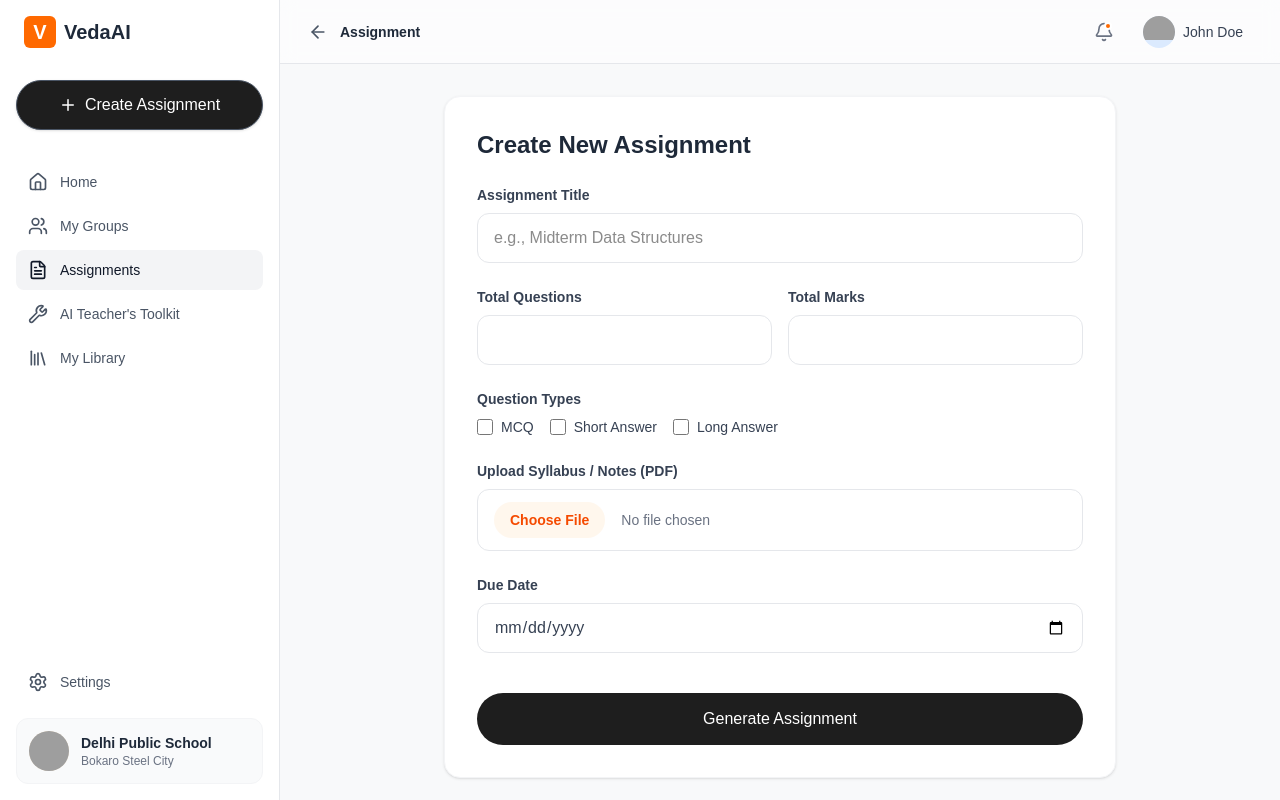
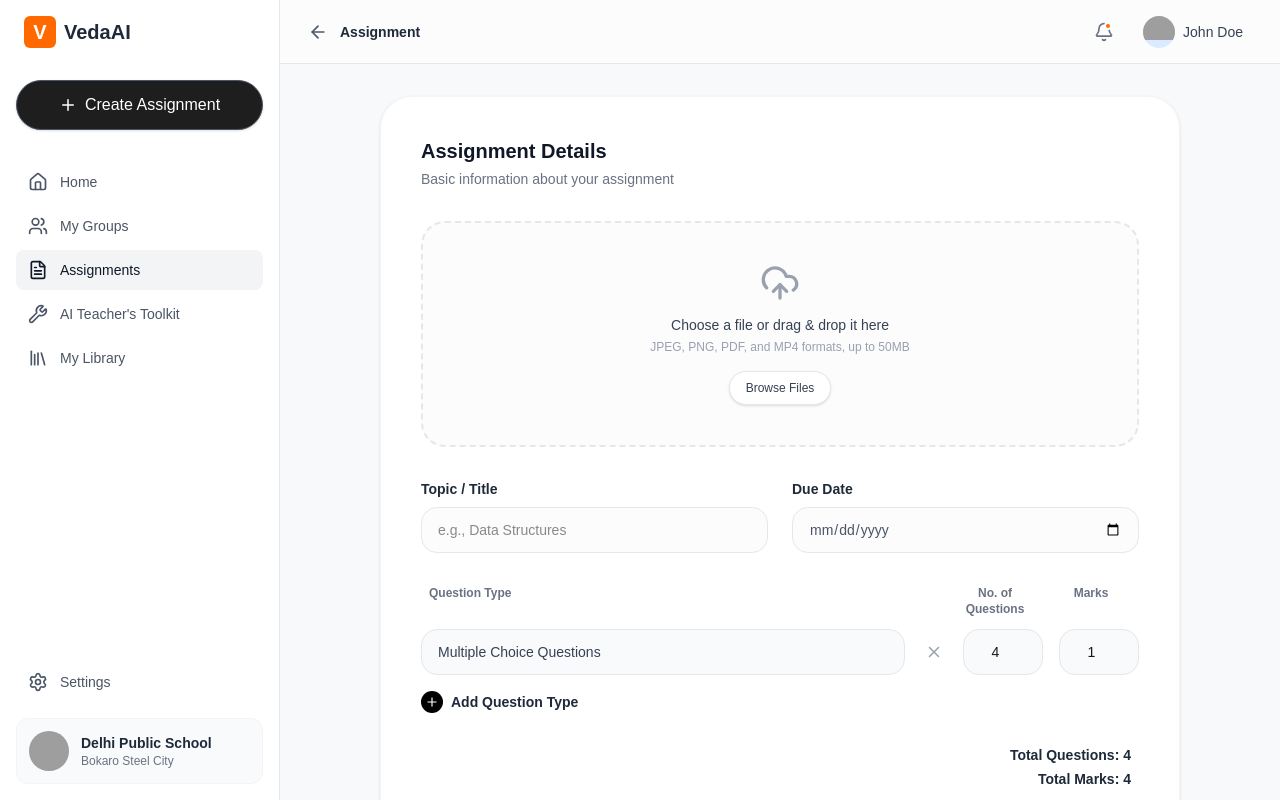
Before and after one commit to Nishan02/AI-Powered-Assessment-Creator-_Nishan, a Next.js app in the folder frontend/: page / in a window 1280 px wide. Both pictures are taken after a click on the button "Create Assignment". Built offline with nearby package versions, Linux system fonts and the light colour scheme; no server answers; grey boxes are pictures that could not be loaded.

Commit message:
Updated AssignmentForm.tsx

```diff
--- a/frontend/src/components/AssignmentForm.tsx
+++ b/frontend/src/components/AssignmentForm.tsx
@@ -1,15 +1,20 @@
 'use client';
 
 import { useState } from 'react';
-import { useForm, SubmitHandler } from 'react-hook-form';
+import { useForm, useFieldArray, useWatch, SubmitHandler } from 'react-hook-form';
+import { CloudUpload, X, Plus, ChevronLeft, ChevronRight } from 'lucide-react';
 import { useAssignmentStore } from '@/store/useAssignmentStore';
+
+interface QuestionRow {
+  type: string;
+  count: number;
+  marks: number;
+}
 
 interface IFormInput {
   title: string;
   dueDate: string;
-  questionTypes: string[];
-  totalQuestions: number;
-  totalMarks: number;
+  questionRows: QuestionRow[];
   additionalInstructions: string;
   file?: FileList;
 }
@@ -18,20 +23,40 @@ export default function AssignmentForm() {
   const { setAssignmentId, setView } = useAssignmentStore();
   const [isSubmitting, setIsSubmitting] = useState(false);
 
-  const { register, handleSubmit, formState: { errors } } = useForm<IFormInput>({
-    defaultValues: { questionTypes: [] }
+  const { register, control, handleSubmit, formState: { errors } } = useForm<IFormInput>({
+    defaultValues: {
+      questionRows: [{ type: 'Multiple Choice Questions', count: 4, marks: 1 }],
+    }
   });
+
+  const { fields, append, remove } = useFieldArray({
+    control,
+    name: 'questionRows',
+  });
+
+  // Watch the rows to calculate totals on the fly
+  const watchedRows = useWatch({ control, name: 'questionRows' });
+  const totalQuestions = watchedRows?.reduce((acc, row) => acc + (Number(row.count) || 0), 0) || 0;
+  const totalMarks = watchedRows?.reduce((acc, row) => acc + ((Number(row.count) || 0) * (Number(row.marks) || 0)), 0) || 0;
 
   const onSubmit: SubmitHandler<IFormInput> = async (data) => {
     setIsSubmitting(true);
     try {
+      // Extract unique question types for the backend
+      const questionTypes = Array.from(new Set(data.questionRows.map(r => r.type)));
+
       const formData = new FormData();
       formData.append('title', data.title);
       formData.append('dueDate', data.dueDate);
-      formData.append('questionTypes', JSON.stringify(data.questionTypes));
-      formData.append('totalQuestions', data.totalQuestions.toString());
-      formData.append('totalMarks', data.totalMarks.toString());
-      if (data.additionalInstructions) formData.append('additionalInstructions', data.additionalInstructions);
+      formData.append('questionTypes', JSON.stringify(questionTypes));
+      formData.append('totalQuestions', totalQuestions.toString());
+      formData.append('totalMarks', totalMarks.toString());
+
+      // We'll append the detailed breakdown into the instructions so the AI knows exactly what to do
+      const breakdownInfo = `Generate exactly: ${data.questionRows.map(r => `${r.count} ${r.type} (${r.marks} marks each)`).join(', ')}. `;
+      const finalInstructions = breakdownInfo + (data.additionalInstructions || '');
+      formData.append('additionalInstructions', finalInstructions);
+
       if (data.file && data.file.length > 0) formData.append('file', data.file[0]);
 
       const response = await fetch('http://localhost:5000/api/assignments', {
@@ -43,7 +68,7 @@ export default function AssignmentForm() {
 
       const result = await response.json();
       setAssignmentId(result.assignmentId);
-      setView('loading'); // Instantly switch to loading view!
+      setView('loading');
 
     } catch (error) {
       console.error(error);
@@ -54,83 +79,147 @@ export default function AssignmentForm() {
   };
 
   return (
-    <div className="max-w-2xl mx-auto bg-white p-8 rounded-2xl shadow-sm border border-gray-100">
-      <h2 className="text-2xl font-bold text-gray-800 mb-6">Create New Assignment</h2>
+    <div className="max-w-[800px] mx-auto bg-white p-8 md:p-10 rounded-[32px] shadow-sm border border-gray-100">
 
-      <form onSubmit={handleSubmit(onSubmit)} className="space-y-6">
-        <div>
-          <label className="block text-sm font-semibold text-gray-700 mb-2">Assignment Title</label>
+      <div className="mb-8">
+        <h2 className="text-xl font-bold text-gray-900">Assignment Details</h2>
+        <p className="text-sm text-gray-500 mt-1">Basic information about your assignment</p>
+      </div>
+
+      <form onSubmit={handleSubmit(onSubmit)} className="space-y-8">
+
+        {/* File Upload Area */}
+        <div className="border-2 border-dashed border-gray-200 rounded-3xl p-10 flex flex-col items-center justify-center bg-gray-50/50 hover:bg-gray-50 transition-colors cursor-pointer relative">
           <input
-            type="text"
-            {...register('title', { required: 'Title is required' })}
-            className="w-full px-4 py-3 border border-gray-200 rounded-xl focus:ring-2 focus:ring-orange-500 outline-none transition-all"
-            placeholder="e.g., Midterm Data Structures"
+            type="file"
+            accept=".pdf,.txt"
+            {...register('file')}
+            className="absolute inset-0 w-full h-full opacity-0 cursor-pointer"
           />
-          {errors.title && <span className="text-red-500 text-xs mt-1">{errors.title.message}</span>}
+          <CloudUpload className="w-10 h-10 text-gray-400 mb-3" />
+          <p className="font-medium text-gray-700 text-sm">Choose a file or drag & drop it here</p>
+          <p className="text-xs text-gray-400 mt-1">JPEG, PNG, PDF, and MP4 formats, up to 50MB</p>
+          <button type="button" className="mt-4 px-4 py-2 bg-white border border-gray-200 rounded-full text-xs font-medium text-gray-700 shadow-sm pointer-events-none">
+            Browse Files
+          </button>
         </div>
 
-        <div className="grid grid-cols-2 gap-4">
+        {/* Title & Due Date Grid */}
+        <div className="grid grid-cols-1 md:grid-cols-2 gap-6">
           <div>
-            <label className="block text-sm font-semibold text-gray-700 mb-2">Total Questions</label>
+            <label className="block text-sm font-semibold text-gray-800 mb-2">Topic / Title</label>
             <input
-              type="number"
-              {...register('totalQuestions', { required: 'Required', min: 1 })}
-              className="w-full px-4 py-3 border border-gray-200 rounded-xl focus:ring-2 focus:ring-orange-500 outline-none"
+              type="text"
+              {...register('title', { required: 'Required' })}
+              className="w-full px-4 py-3 bg-gray-50/50 border border-gray-200 rounded-2xl focus:ring-2 focus:ring-gray-200 outline-none transition-all text-sm"
+              placeholder="e.g., Data Structures"
             />
           </div>
           <div>
-            <label className="block text-sm font-semibold text-gray-700 mb-2">Total Marks</label>
+            <label className="block text-sm font-semibold text-gray-800 mb-2">Due Date</label>
             <input
-              type="number"
-              {...register('totalMarks', { required: 'Required', min: 1 })}
-              className="w-full px-4 py-3 border border-gray-200 rounded-xl focus:ring-2 focus:ring-orange-500 outline-none"
+              type="date"
+              {...register('dueDate', { required: 'Required' })}
+              className="w-full px-4 py-3 bg-gray-50/50 border border-gray-200 rounded-2xl focus:ring-2 focus:ring-gray-200 outline-none transition-all text-sm text-gray-600"
             />
           </div>
         </div>
 
+        {/* Dynamic Question Types */}
         <div>
-          <label className="block text-sm font-semibold text-gray-700 mb-2">Question Types</label>
-          <div className="flex gap-4">
-            {['MCQ', 'Short Answer', 'Long Answer'].map((type) => (
-              <label key={type} className="flex items-center space-x-2 text-sm text-gray-700 cursor-pointer">
+          <div className="flex text-xs font-semibold text-gray-500 mb-3 px-2">
+            <div className="flex-1">Question Type</div>
+            <div className="w-20 text-center">No. of Questions</div>
+            <div className="w-20 text-center ml-4">Marks</div>
+          </div>
+
+          <div className="space-y-3">
+            {fields.map((field, index) => (
+              <div key={field.id} className="flex items-center gap-3">
+                <select
+                  {...register(`questionRows.${index}.type` as const)}
+                  className="flex-1 px-4 py-3 bg-gray-50 border border-gray-200 rounded-2xl outline-none text-sm text-gray-700 appearance-none"
+                >
+                  <option value="Multiple Choice Questions">Multiple Choice Questions</option>
+                  <option value="Short Questions">Short Questions</option>
+                  <option value="Long Answer Questions">Long Answer Questions</option>
+                  <option value="Diagram/Graph-Based">Diagram/Graph-Based Questions</option>
+                  <option value="Numerical Problems">Numerical Problems</option>
+                </select>
+
+                <button
+                  type="button"
+                  onClick={() => remove(index)}
+                  className="p-2 text-gray-400 hover:text-red-500 transition-colors"
+                >
+                  <X size={18} />
+                </button>
+
                 <input
-                  type="checkbox"
-                  value={type}
-                  {...register('questionTypes', { required: 'Select at least one' })}
-                  className="w-4 h-4 text-orange-500 rounded focus:ring-orange-500"
+                  type="number"
+                  min="1"
+                  {...register(`questionRows.${index}.count` as const)}
+                  className="w-20 px-3 py-3 text-center bg-gray-50 border border-gray-200 rounded-2xl outline-none text-sm"
                 />
-                <span>{type}</span>
-              </label>
+
+                <input
+                  type="number"
+                  min="1"
+                  {...register(`questionRows.${index}.marks` as const)}
+                  className="w-20 px-3 py-3 text-center bg-gray-50 border border-gray-200 rounded-2xl outline-none text-sm ml-1"
+                />
+              </div>
             ))}
           </div>
+
+          <button
+            type="button"
+            onClick={() => append({ type: 'Short Questions', count: 1, marks: 2 })}
+            className="flex items-center gap-2 mt-4 text-sm font-semibold text-gray-800 hover:text-black transition-colors"
+          >
+            <div className="bg-black text-white p-1 rounded-full"><Plus size={14} /></div>
+            Add Question Type
+          </button>
         </div>
 
+        {/* Totals Summary */}
+        <div className="flex flex-col items-end text-sm font-semibold text-gray-800 space-y-1 pr-2">
+          <p>Total Questions: {totalQuestions}</p>
+          <p>Total Marks: {totalMarks}</p>
+        </div>
+
+        {/* Additional Instructions */}
         <div>
-          <label className="block text-sm font-semibold text-gray-700 mb-2">Upload Syllabus / Notes (PDF)</label>
-          <input
-            type="file"
-            accept=".pdf,.txt"
-            {...register('file')}
-            className="w-full px-4 py-3 border border-gray-200 rounded-xl file:mr-4 file:py-2 file:px-4 file:rounded-full file:border-0 file:text-sm file:font-semibold file:bg-orange-50 file:text-orange-600 hover:file:bg-orange-100 cursor-pointer text-sm text-gray-500"
+          <label className="block text-sm font-semibold text-gray-800 mb-2">Additional information (For better output)</label>
+          <textarea
+            {...register('additionalInstructions')}
+            rows={3}
+            className="w-full px-4 py-3 bg-gray-50/50 border border-gray-200 rounded-2xl focus:ring-2 focus:ring-gray-200 outline-none transition-all text-sm resize-none"
+            placeholder="e.g. Generate a question paper for 3 hour exam duration..."
           />
         </div>
 
-        <div>
-          <label className="block text-sm font-semibold text-gray-700 mb-2">Due Date</label>
-          <input
-            type="date"
-            {...register('dueDate', { required: 'Required' })}
-            className="w-full px-4 py-3 border border-gray-200 rounded-xl focus:ring-2 focus:ring-orange-500 outline-none text-gray-700"
-          />
+        {/* Action Buttons */}
+        <div className="flex justify-between items-center pt-6 mt-4">
+          <button
+            type="button"
+            onClick={() => setView('empty')}
+            className="flex items-center gap-2 px-6 py-3 border border-gray-200 rounded-full text-sm font-semibold text-gray-700 hover:bg-gray-50 transition-colors"
+          >
+            <ChevronLeft size={18} />
+            Previous
+          </button>
+
+          <button
+            type="submit"
+            disabled={isSubmitting}
+            className="flex items-center gap-2 px-8 py-3 bg-[#1c1c1c] text-white rounded-full text-sm font-semibold hover:bg-black transition-colors disabled:bg-gray-400"
+          >
+            {isSubmitting ? 'Generating...' : 'Next'}
+            <ChevronRight size={18} />
+          </button>
         </div>
 
-        <button
-          type="submit"
-          disabled={isSubmitting}
-          className="w-full bg-[#1e1e1e] hover:bg-black text-white font-medium py-3.5 rounded-full transition-colors disabled:bg-gray-400 mt-4"
-        >
-          {isSubmitting ? 'Generating AI Paper...' : 'Generate Assignment'}
-        </button>
       </form>
     </div>
   );
```
